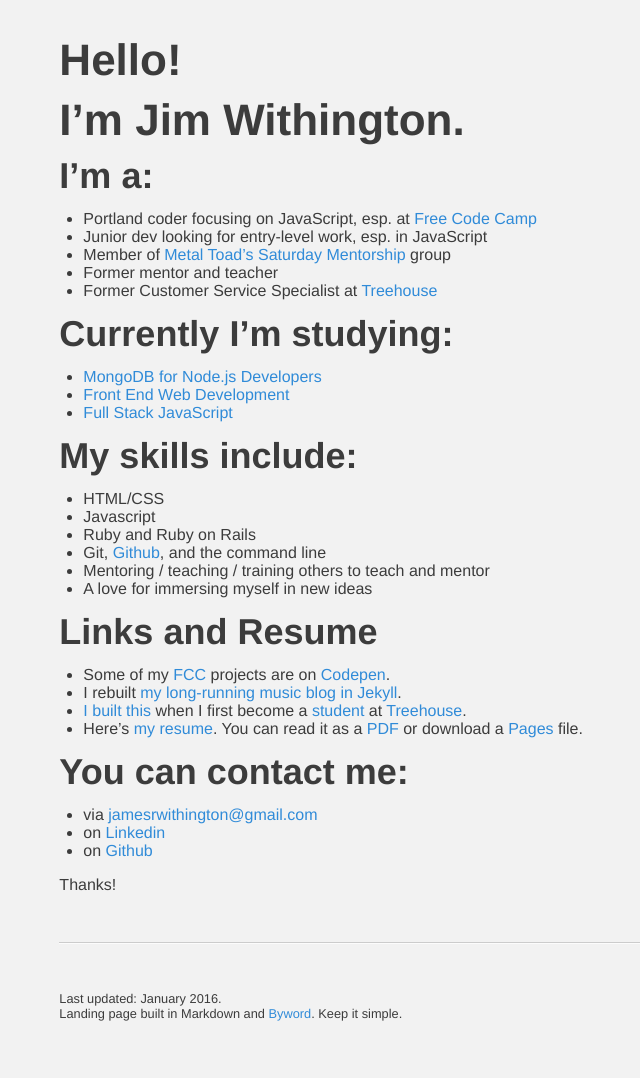
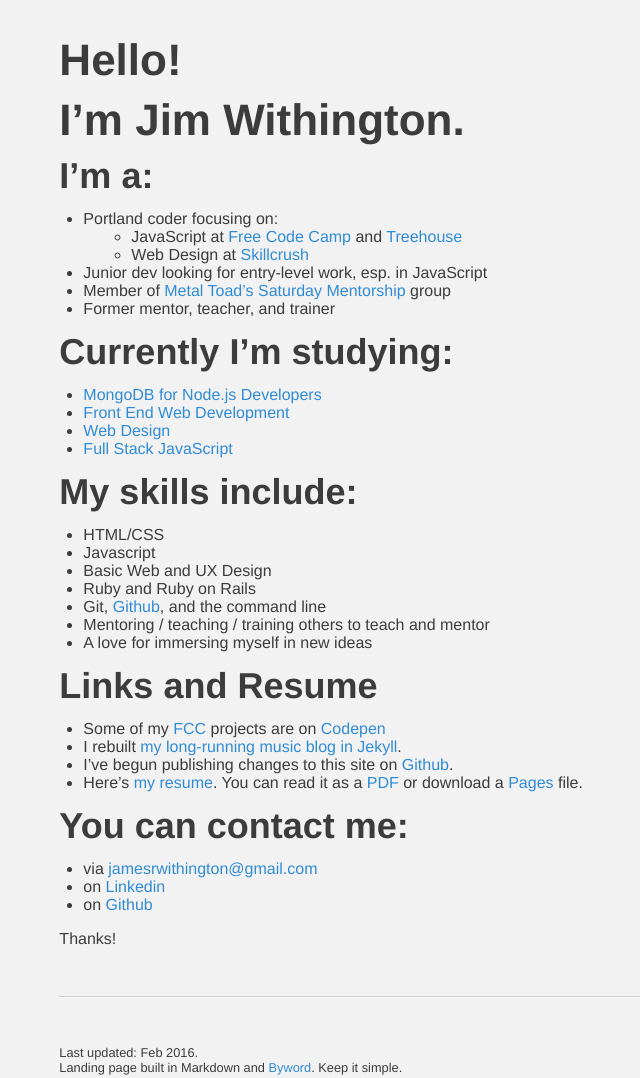
Before and after one commit to jwithington/jimwithington-site, a plain HTML site: page public_html/index.html in a window 1280 px wide. Shown: the whole page, without its empty margins (275-915 px from the left). Drawn offline with Linux system fonts and the light colour scheme.

Commit message:
Edit main index copy and add markdown file

```diff
--- a/public_html/index.html
+++ b/public_html/index.html
@@ -11,49 +11,55 @@
 <body>
   <div id="wrapper">
     <div id="content">
-<h1>Hello!</h1>
+      <h1 id="hello">Hello!</h1>
 
-<h1>I&#8217;m Jim Withington.</h1>
+      <h1 id="imjimwithington.">I&#8217;m Jim Withington.</h1>
 
-<h2>I&#8217;m a:</h2>
+      <h2 id="ima:">I&#8217;m a:</h2>
 
       <ul>
-<li>Portland coder focusing on JavaScript, esp. at <a href="http://www.freecodecamp.com/jwithington">Free Code Camp</a></li>
+      <li>Portland coder focusing on:
+
+      <ul>
+      <li>JavaScript at <a href="http://www.freecodecamp.com/jwithington">Free Code Camp</a> and <a href="http://teamtreehouse.com/jimwithington">Treehouse</a></li>
+      <li>Web Design at <a href="http://skillcrush.com/profile/jwithy/">Skillcrush</a></li>
+      </ul></li>
       <li>Junior dev looking for entry-level work, esp. in JavaScript</li>
       <li>Member of <a href="http://www.meetup.com/Mentorship-Saturdays/">Metal Toad&#8217;s Saturday Mentorship</a> group</li>
-<li>Former mentor and teacher</li>
-<li>Former Customer Service Specialist at <a href="http://teamtreehouse.com/jimwithington">Treehouse</a></li>
+      <li>Former mentor, teacher, and trainer</li>
       </ul>
 
-<h2>Currently I&#8217;m studying:</h2>
+      <h2 id="currentlyimstudying:">Currently I&#8217;m studying:</h2>
 
       <ul>
       <li><a href="https://university.mongodb.com/courses/M101JS/about">MongoDB for Node.js Developers</a></li>
       <li><a href="http://www.freecodecamp.com/jwithington">Front End Web Development</a></li>
+      <li><a href="http://skillcrush.com/blueprint/web-designer/">Web Design</a></li>
       <li><a href="https://teamtreehouse.com/tracks/full-stack-javascript">Full Stack JavaScript</a></li>
       </ul>
 
-<h2>My skills include:</h2>
+      <h2 id="myskillsinclude:">My skills include:</h2>
 
       <ul>
       <li>HTML/CSS</li>
       <li>Javascript</li>
+      <li>Basic Web and UX Design</li>
       <li>Ruby and Ruby on Rails</li>
       <li>Git, <a href="https://github.com/jwithington/">Github</a>, and the command line</li>
       <li>Mentoring / teaching / training others to teach and mentor</li>
       <li>A love for immersing myself in new ideas</li>
       </ul>
 
-<h2>Links and Resume</h2>
+      <h2 id="linksandresume">Links and Resume</h2>
 
       <ul>
-<li>Some of my <a href="http://www.freecodecamp.com/jwithington">FCC</a> projects are on <a href="http://codepen.io/jwithington/">Codepen</a>.</li>
+      <li>Some of my <a href="http://www.freecodecamp.com/jwithington">FCC</a> projects are on <a href="http://codepen.io/jwithington/">Codepen</a></li>
       <li>I rebuilt <a href="http://hardlikealgebra.com">my long-running music blog</a> <a href="https://github.com/jwithington/jwithington.github.io">in Jekyll</a>.</li>
-<li><a href="http://jimwithington.com/example/">I built this</a> when I first become a <a href="http://teamtreehouse.com/jimwithington">student</a> at <a href="http://teamtreehouse.com/">Treehouse</a>.</li>
+      <li>I&#8217;ve begun publishing changes to this site on <a href="https://github.com/jwithington/jimwithington-site">Github</a>.</li>
       <li>Here&#8217;s <a href="http://jimwithington.com/WithingtonResumeWeb.html">my resume</a>. You can read it as a <a href="http://jimwithington.com/WithingtonResumePDF.pdf">PDF</a> or download a <a href="http://jimwithington.com/WithingtonWebResume.pages">Pages</a> file.</li>
       </ul>
 
-<h2>You can contact me:</h2>
+      <h2 id="youcancontactme:">You can contact me:</h2>
 
       <ul>
       <li>via <a href="mailto:jamesrwithington@gmail.com">jamesrwithington@gmail.com</a></li>
@@ -63,10 +69,8 @@
 
       <p>Thanks! </p>
 
-<hr>
-
-<div class="footnote">Last updated: January 2016. <p>Landing page built in Markdown and <a href="http://bywordapp.com/">Byword</a>. Keep it simple.</p></div>
-    </div>
+      <hr />
+      <div class="footnote">Last updated: Feb 2016. <p>Landing page built in Markdown and <a href="http://bywordapp.com/">Byword</a>. Keep it simple.</p></div>
   </div> <!-- End wrapper -->
   <script src="js/jquery-1.12.0.min.js"></script>
   <script src="js/sticky/jquery.sticky.js"></script>
```
Also changed, not shown: 1 other file. Lines whose indentation alone changed are shown as unchanged.
